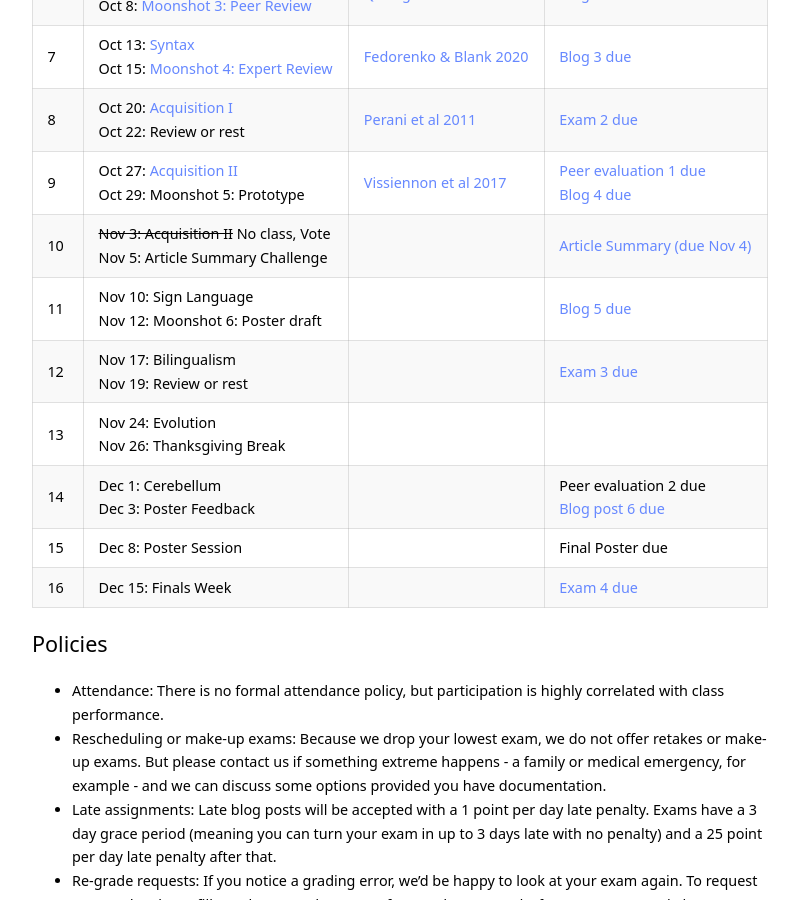
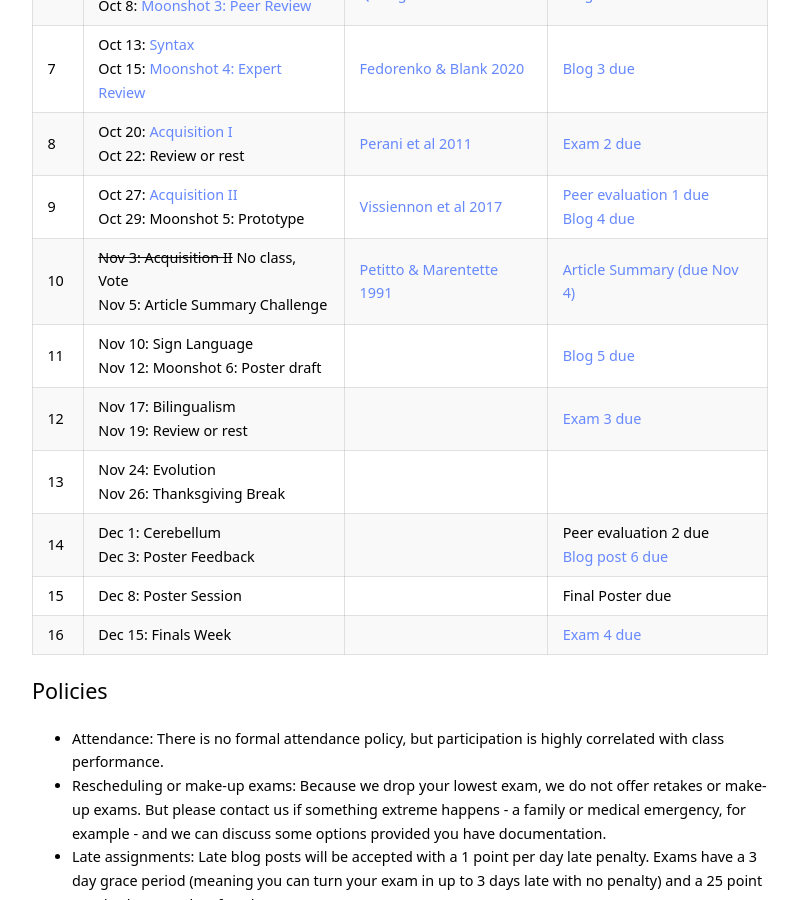
Before and after one commit to kschuler/ling104, a Jekyll site: the page built from index.md, in a window 1280 px wide and 900 px high, scrolled down 2843 px. Shown: the whole window, without its empty margins (240-1039 px from the left). Built offline with Jekyll 4.4.1, drawn with Linux system fonts in a browser that asks for light colours.

Commit message:
Update index.md

```diff
--- a/index.md
+++ b/index.md
@@ -76,7 +76,7 @@ Wk  | Lecture | Readings | Resources
 7 | Oct 13: [Syntax](https://public.3.basecamp.com/p/EA6ajvVEQCEYz8HAWtXy4Ety) <br> Oct 15: [Moonshot 4: Expert Review](https://public.3.basecamp.com/p/DjQopTiuZJPibJNJjF9zZ4ZJ) | [Fedorenko & Blank 2020](https://app.perusall.com/courses/ling-104-001-2020c-intro-to-language-and-the-brain/fedorenko-and-blank-2020-broca-s-area-is-not-a-natural-kind?assignmentId=j4vEwPR6Cnxs6gbnQ&part=1)| [Blog 3 due](https://canvas.upenn.edu/courses/1530046/assignments/8162723)
 8 | Oct 20: [Acquisition I](https://public.3.basecamp.com/p/DW7j3UKyLqdDcDtSUiyCUZ2s) <br> Oct 22: **Review or rest**| [Perani et al 2011](https://app.perusall.com/courses/ling-104-001-2020c-intro-to-language-and-the-brain/perani-et-al-2011-neural-language-networks-at-birth?assignmentId=ck6Jp3LtTELfeixPp&part=1) | [Exam 2 due](https://canvas.upenn.edu/courses/1530046/assignments/8162038)
 9 | Oct 27: [Acquisition II](https://public.3.basecamp.com/p/twgpDoK1RZz99XmPhohRZFPB)<br> Oct 29: Moonshot 5: Prototype | [Vissiennon et al 2017](https://app.perusall.com/courses/ling-104-001-2020c-intro-to-language-and-the-brain/vissiennon-2017-functional-organization-of-the-language-network-in?assignmentId=87wtvQi8dd9JZ2Jfu&part=1) | [Peer evaluation 1 due](https://docs.google.com/forms/d/e/1FAIpQLSdfY_bDZ-YfZJ2TmWNsf2el2A6NI0N2_BN-a2SFepsdF6mpVw/viewform?usp=sf_link)<br>[Blog 4 due](https://canvas.upenn.edu/courses/1530046/assignments/8162726)
-10 | ~~Nov 3:  Acquisition II~~ **No class, Vote** <br> Nov 5: Article Summary Challenge | | [Article Summary (due Nov 4)](https://canvas.upenn.edu/courses/1530046/quizzes/2425883)
+10 | ~~Nov 3:  Acquisition II~~ **No class, Vote** <br> Nov 5: Article Summary Challenge | [Petitto & Marentette 1991](https://app.perusall.com/courses/ling-104-001-2020c-intro-to-language-and-the-brain/babbling-babbling-in-the-manual-mode-evidence-for-the?assignmentId=ujNm4ncat7MPJmWxw&part=1) | [Article Summary (due Nov 4)](https://canvas.upenn.edu/courses/1530046/quizzes/2425883)
 11 | Nov 10: Sign Language <br> Nov 12: Moonshot 6: Poster draft| | [Blog 5 due](https://canvas.upenn.edu/courses/1530046/assignments/8162742)
 12 | Nov 17: Bilingualism <br> Nov 19: **Review or rest** | | [Exam 3 due](https://canvas.upenn.edu/courses/1530046/assignments/8162040)
 13 | Nov 24: Evolution <br> Nov 26: **Thanksgiving Break** | |
```
